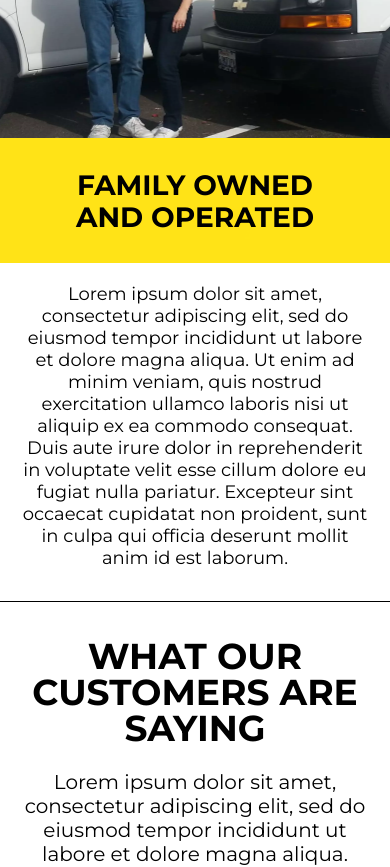
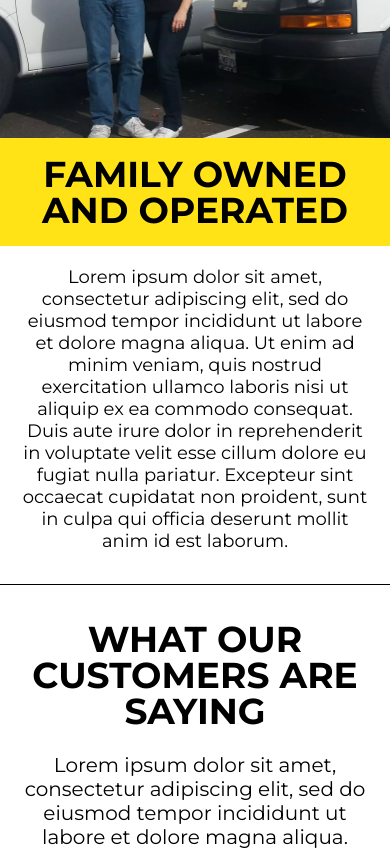
Before and after one commit to mikescarpetcleaning/mikescarpetcleaningltd, a Next.js app: page / in a window 390 px wide. Shown: the part 2340-3207 px from the top of the page. Built offline with nearby package versions, Linux system fonts and the light colour scheme.

Commit message:
fixing heading size and flag adjust

```diff
--- a/styles/Family.module.css
+++ b/styles/Family.module.css
@@ -6,7 +6,7 @@
 }
 .flag {
     width: 60%;
-    height: 150px;
+    height: fit-content;
     margin-left: auto;
     background-image: url("/yellow-big-right-down.webp");
     background-size: 100% 100%;
@@ -18,6 +18,7 @@
     text-align: center;
     text-transform: uppercase;
     display: block;
+    margin: 18px 0;
 }
 .whiteFlag {
     width: 60%;
@@ -56,7 +57,7 @@
     .flag {
         width: 100%;
         background-size: 200%;
-        background-position: -100%;
+        background-position: 100%;
     }
     .whiteFlag {
         width: 100%;
@@ -77,7 +78,6 @@
 @media screen and (max-width: 768px) {
     .flag {
         background-image: url("/yellow-big-right-down.webp"), url("/yellow-big-right-down.webp");
-        height: 125px;
     }
     .whiteFlag {
         margin-top: 0;
@@ -92,8 +92,6 @@
         height: 300px;
     }
     .family h2 {
-        font-size: 28px;
-        line-height: 32px;
         padding-left: 5%;
         padding-right: 5%;
     }
```
